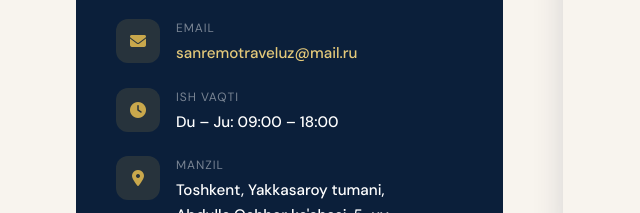
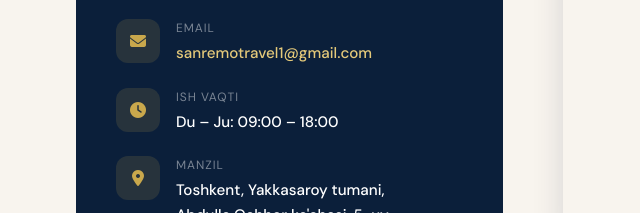
Before and after one commit to akromov14/sanremo, a plain HTML site: page index.html in a window 1280 px wide. Shown: the part 9714-9927 px from the top of the page, 0-640 px from the left. Drawn offline with nearby package versions, Linux system fonts and the light colour scheme; a web font is replaced by a local one.

Commit message:
Add files via upload

```diff
--- a/index.html
+++ b/index.html
@@ -2399,7 +2399,7 @@
           <div class="contact-icon"><i class="fa-solid fa-envelope"></i></div>
           <div>
             <div class="contact-item-label" data-key="contact_email_lbl">Email</div>
-            <div class="contact-item-value"><a href="mailto:sanremotraveluz@mail.ru">sanremotraveluz@mail.ru</a></div>
+            <div class="contact-item-value"><a href="mailto:sanremotravel1@gmail.com">sanremotravel1@gmail.com</a></div>
           </div>
         </div>
         <div class="contact-item">
```
